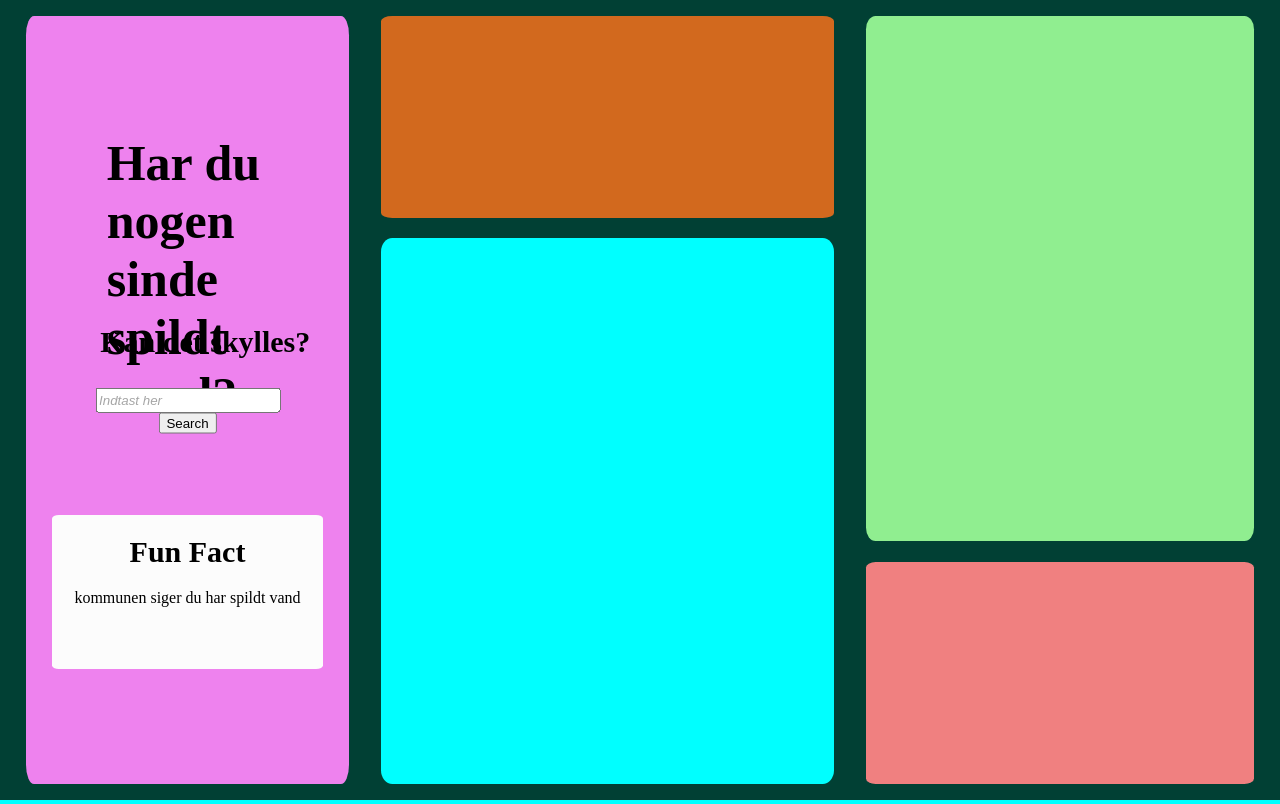
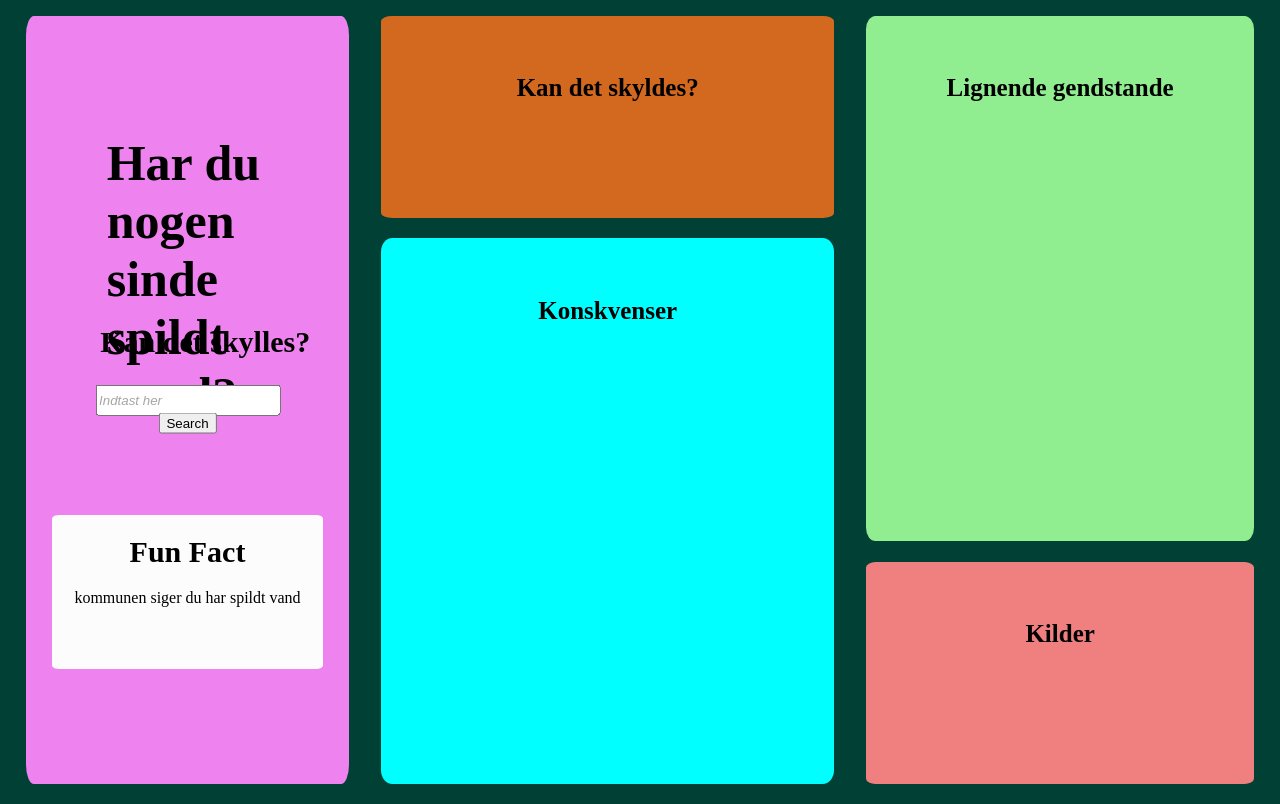
Before and after one commit to Likvik89/ahr-du-nogendsinde-spildt-vand-, a Flask app: page /page/ in a window 1280 px wide. Run offline with Flask 3, Linux system fonts and the light colour scheme.

Commit message:
grit been ox

```diff
--- a/app/static/css/style.css
+++ b/app/static/css/style.css
@@ -166,6 +166,7 @@ a {
 #input2 {
     position: absolute;
     top: 40%;
+    z-index: 5;
 }
 
 #searched_item {
@@ -181,3 +182,54 @@ h2 {
     font-size: 30px;
 
 }
+
+h6 {
+    font-size: 25px;
+    text-align: center;
+}
+
+#konskvenst {
+    text-align: center;
+}
+
+#similart {
+    text-align: center;
+}
+
+#sourcet {
+    text-align: center;
+}
+
+#ja {
+    top: 50%;
+    left: 15%;
+    position: absolute;
+    width: 60%;
+    height: 25%;
+}
+#redBox, #greenBox {
+    display: none;
+    position: absolute;
+    top: 10%;
+    left: 50%;
+    transform: translate(-50%, 0);
+    width: 20%; /* Adjusted width */
+    height: 40px; /* Adjusted height */
+    text-align: center;
+    line-height: 40px;
+    font-size: 16px;
+    border-radius: 5px;
+    z-index: 10;
+}
+
+#redBox {
+    background-color: red;
+    color: white;
+    border: 2px solid darkred;
+}
+
+#greenBox {
+    background-color: green;
+    color: white;
+    border: 2px solid darkgreen;
+}
--- a/app/static/js/script.js
+++ b/app/static/js/script.js
@@ -135,3 +135,53 @@ document.addEventListener('keydown', function (e) {
         searchInput.value = ''; // Clear the input field
     }
 });
+
+function find__item() {
+    item = document.getElementById("item").textContent.trim().toLowerCase();
+    console.log("Item value:", item);
+
+    const found = searched.find(obj => obj.name.toLowerCase() === item);
+    console.log("Found object:", found);
+
+    if (found) {
+        const redBox = document.getElementById("redBox");
+        const greenBox = document.getElementById("greenBox");
+
+        if (!found.janej) {
+            // Show the red box and hide the green box
+            redBox.style.display = "block";
+            redBox.textContent = "Dette må ikke skylles ud!";
+            greenBox.style.display = "none";
+        } else {
+            // Show the green box and hide the red box
+            greenBox.style.display = "block";
+            greenBox.textContent = "Dette må skylles ud!";
+            redBox.style.display = "none";
+        }
+
+        document.getElementById("konskvenst").textContent = found.konskvens;
+        document.getElementById("similart").textContent = found.similar;
+        document.getElementById("sourcet").textContent = found.source;
+    } else {
+        console.error("Item not found in the searched array");
+    }
+}
+
+// CSS for #redBox
+const style = document.createElement('style');
+style.textContent = `
+    #redBox {
+        display: none;
+        background-color: red;
+        color: white;
+        width: 100%;
+        height: 100px;
+        text-align: center;
+        line-height: 100px;
+        font-size: 24px;
+        border: 2px solid darkred;
+        border-radius: 10px;
+        margin-top: 20px;
+    }
+`;
+document.head.appendChild(style);
--- a/app/static/js/template.js
+++ b/app/static/js/template.js
@@ -9,89 +9,90 @@ const funfacts = [
 const searched = [
     {
       name: "Vådserviet",
-      janej: "Ja",
+      janej: false,
       konskvens: "Kan tilstoppe kloaksystemet og forurene havmiljøet",
       similar: "Toiletpapir (som må skylles ud)",
       source: "https://mst.dk"
     },
     {
       name: "Hår",
-      janej: "Nej",
+      janej: false,
       konskvens: "Kan tilstoppe kloaksystemet og forurene havmiljøet",
       similar: "Toiletpapir (som må skylles ud)",
       source: "https://mst.dk"
     },
     {
       name: "Tampon",
-      janej: "Nej",
+      janej: false,
       konskvens: "Kan tilstoppe kloaksystemet og forurene havmiljøet",
       similar: "Toiletpapir (som må skylles ud)",
       source: "https://mst.dk"
     },
     {
       name: "Toiletpapir",
-      janej: "Ja",
-      konskvens: "Kan tilstoppe kloaksystemet og forurene havmiljøet",
-      similar: "Toiletpapir (som må skylles ud)",
+      janej: true,
+      konskvens: "Opløses hurtigt og er beregnet til toilettet",
+      similar: "Intet – toiletpapir er det eneste der må skylles ud",
       source: "https://mst.dk"
     },
     {
       name: "Neglelak",
-      janej: "Nej",
-      konskvens: "Kan forurene grundvandet og skade dyrelivet",
-      similar: "Toiletpapir (som må skylles ud)",
+      janej: false,
+      konskvens: "Indeholder opløsningsmidler, som kan skade miljøet",
+      similar: "Neglelakfjerner, makeuprester",
       source: "https://mst.dk"
     },
     {
       name: "P-piller",
-      janej: "Nej",
-      konskvens: "Kan forurene grundvandet og skade dyrelivet",
-      similar: "Toiletpapir (som må skylles ud)",
+      janej: false,
+      konskvens: "Medicinrester påvirker vandmiljøet og dyrelivet",
+      similar: "Tabletter, vitaminpiller",
       source: "https://mst.dk"
     },
     {
       name: "Klorin",
-      janej: "Nej",
-      konskvens: "Kan forurene grundvandet og skade dyrelivet",
-      similar: "Toiletpapir (som må skylles ud)",
+      janej: false,
+      konskvens: "Er ætsende og skadeligt for vandmiljøet",
+      similar: "Rodrens, toiletrens",
       source: "https://mst.dk"
     },
     {
       name: "Fritureolie",
-      janej: "Nej",
-      konskvens: "Kan forurene grundvandet og skade dyrelivet",
-      similar: "Toiletpapir (som må skylles ud)",
+      janej: false,
+      konskvens: "Kan stoppe afløb til og tiltrække rotter",
+      similar: "Madolie, smørrester",
       source: "https://mst.dk"
     },
     {
       name: "Batterier",
-      janej: "Nej",
-      konskvens: "Kan forurene grundvandet og skade dyrelivet",
-      similar: "Toiletpapir (som må skylles ud)",
+      janej: false,
+      konskvens: "Indeholder tungmetaller som kan forurene naturen",
+      similar: "Elektronik, pærer",
       source: "https://mst.dk"
     },
     {
       name: "Maling",
-      janej: "Nej",
-      konskvens: "Kan forurene grundvandet og skade dyrelivet",
-      similar: "Toiletpapir (som må skylles ud)",
+      janej: false,
+      konskvens: "Indeholder kemikalier og skal afleveres som farligt affald",
+      similar: "Lakker, spraymaling",
       source: "https://mst.dk"
     },
     {
       name: "Cigaretskod",
-      janej: "Nej",
-      konskvens: "Kan forurene grundvandet og skade dyrelivet",
-      similar: "Toiletpapir (som må skylles ud)",
+      janej: false,
+      konskvens: "Filteret indeholder plastik og giftige stoffer",
+      similar: "Snus, tyggegummi",
       source: "https://mst.dk"
     },
     {
       name: "Plastikposer",
-      janej: "Nej",
-      konskvens: "Kan forurene grundvandet og skade dyrelivet",
-      similar: "Toiletpapir (som må skylles ud)",
+      janej: false,
+      konskvens: "Nedbrydes ikke i naturen og skader dyrelivet",
+      similar: "Slikpapir, plastikemballage",
       source: "https://mst.dk"
     }
   ];
+
 
 
 
@@ -106,10 +107,13 @@ function find__item() {
     console.log("Found object:", found);
 
     if (found) {
-        document.getElementById("janej").textContent = found.janej;
-        document.getElementById("konskvens").textContent = found.konskvens;
-        document.getElementById("similar").textContent = found.similar;
-        document.getElementById("source").textContent = found.source;
+        //document.getElementById("janejt").textContent = found.janej;
+        if (found.janej) {
+            document.getElementById("ja").visibility = "hidden";
+        }
+        document.getElementById("konskvenst").textContent = found.konskvens;
+        document.getElementById("similart").textContent = found.similar;
+        document.getElementById("sourcet").textContent = found.source;
     } else {
         console.error("Item not found in the searched array");
     }
--- a/app/templates/template.html
+++ b/app/templates/template.html
@@ -1,3 +1,4 @@
+<!DOCTYPE html>
 <html lang="en">
 <head>
     <meta charset="UTF-8">
@@ -28,16 +29,28 @@
             </div>
         </div>
         <div id="janej">
-
+            <h6>
+                Kan det skyldes?
+            </h6>
+            <div id="ja"></div>
         </div>
         <div id="konskvens">
-
+            <h6>
+                Konskvenser
+            </h6>
+            <div id="konskvenst"></div>
         </div>
         <div id="similar">
-
+            <h6>
+                Lignende gendstande
+            </h6>
+            <div id="similart"></div>
         </div>
         <div id="source">
-
+            <h6>
+                Kilder
+            </h6>
+            <div id="sourcet"></div>
         </div>
    </div>
    <!--<script src="../js/script.js"></script>-->
@@ -45,5 +58,13 @@
     {{item}}
    </a>
    <script src="../static/js/script.js"></script>
+   <!-- Add this inside the body, where you want the red box to appear -->
+   <div id="redBox" style="display: none; background-color: red; color: white; width: 100%; height: 100px; text-align: center; line-height: 100px; font-size: 24px;">
+    Dette må ikke skylles ud!
+</div>
+<!-- Add this inside the body, where you want the green box to appear -->
+<div id="greenBox" style="display: none; background-color: green; color: white; width: 100%; height: 100px; text-align: center; line-height: 100px; font-size: 24px;">
+    Dette må skylles ud!
+</div>
 </body>
 </html>
```
